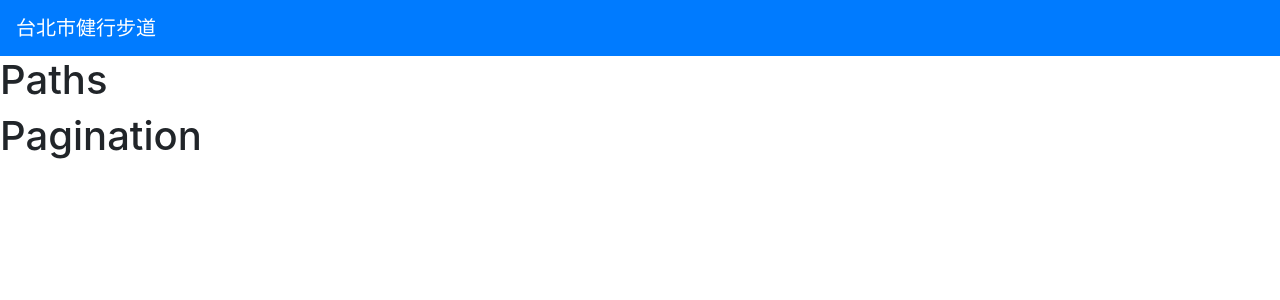
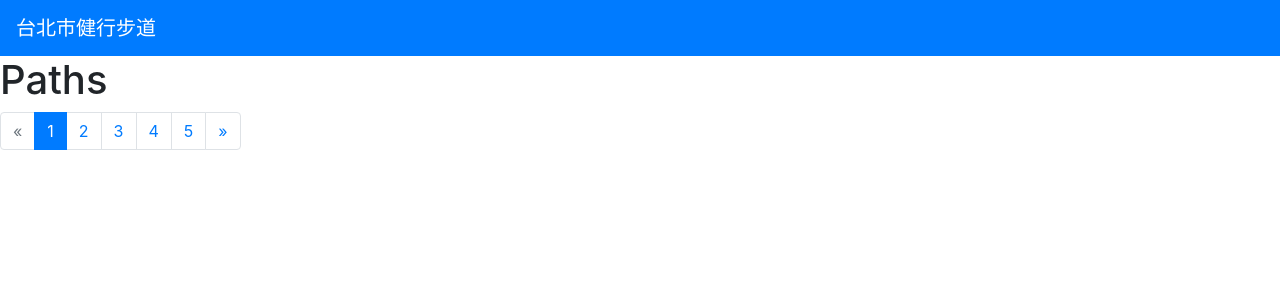
Before and after one commit to juju-chu/taipei-hiking-remote, a React (Create React App) app: page / in a window 1280 px wide. Shown: the top 300 px of the page. Built offline with nearby package versions, Linux system fonts and the light colour scheme; the HTML template or start-up script is replaced by a standard one.

Commit message:
feat: add pagenation

```diff
--- a/src/components/Pagination.js
+++ b/src/components/Pagination.js
@@ -1,7 +1,49 @@
 import React from 'react'
 
 const Pagination = () => {
-  return <h1>Pagination</h1>
+  return (
+    <>
+      <div>
+        <ul className="pagination">
+          <li className="page-item disabled">
+            <a className="page-link" href="#">
+              &laquo;
+            </a>
+          </li>
+          <li className="page-item active">
+            <a className="page-link" href="#">
+              1
+            </a>
+          </li>
+          <li className="page-item">
+            <a className="page-link" href="#">
+              2
+            </a>
+          </li>
+          <li className="page-item">
+            <a className="page-link" href="#">
+              3
+            </a>
+          </li>
+          <li className="page-item">
+            <a className="page-link" href="#">
+              4
+            </a>
+          </li>
+          <li className="page-item">
+            <a className="page-link" href="#">
+              5
+            </a>
+          </li>
+          <li className="page-item">
+            <a className="page-link" href="#">
+              &raquo;
+            </a>
+          </li>
+        </ul>
+      </div>
+    </>
+  )
 }
 
 export default Pagination
```
